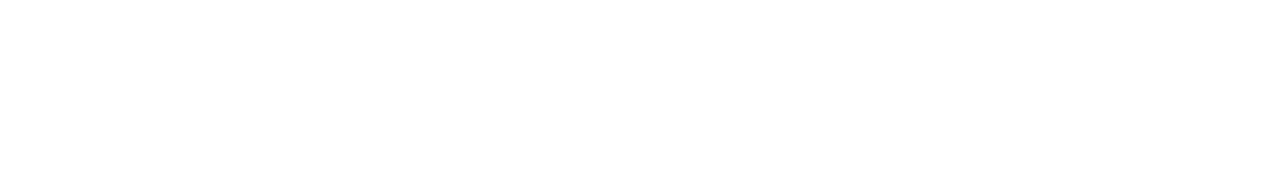
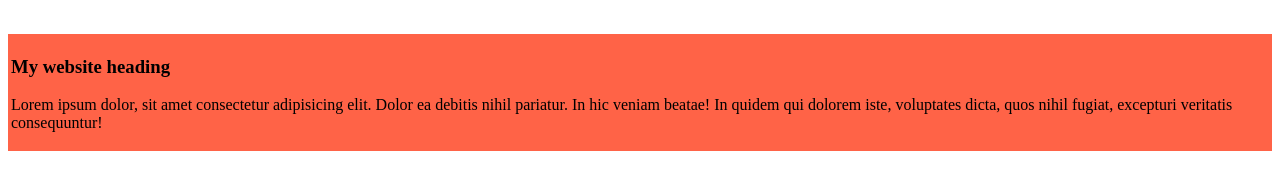
Before and after one commit to ZiayulHaqueRahim/my_simple_website, a plain HTML site: page index.html in a window 1280 px wide. Drawn offline with Linux system fonts and the light colour scheme.

Commit message:
second commit

```diff
--- a/index.html
+++ b/index.html
@@ -4,8 +4,15 @@
     <meta charset="UTF-8">
     <meta name="viewport" content="width=device-width, initial-scale=1.0">
     <title>My Simple website</title>
+    <link rel = "stylesheet" href="styles/vlog.css">
 </head>
 <body>
+    <div>
+        <h3>My website heading</h3>
+        <p>Lorem ipsum dolor, sit amet consectetur adipisicing elit. Dolor ea debitis nihil pariatur. In hic veniam beatae! In quidem qui dolorem iste, voluptates dicta,
+            quos nihil fugiat, excepturi veritatis consequuntur!
+        </p>
+    </div>
 
 </body>
 </html>
--- /dev/null
+++ b/styles/vlog.css
@@ -0,0 +1,5 @@
+div{
+    background-color: tomato;
+    padding: 3px;
+    margin-top: 34px;
+}
```
